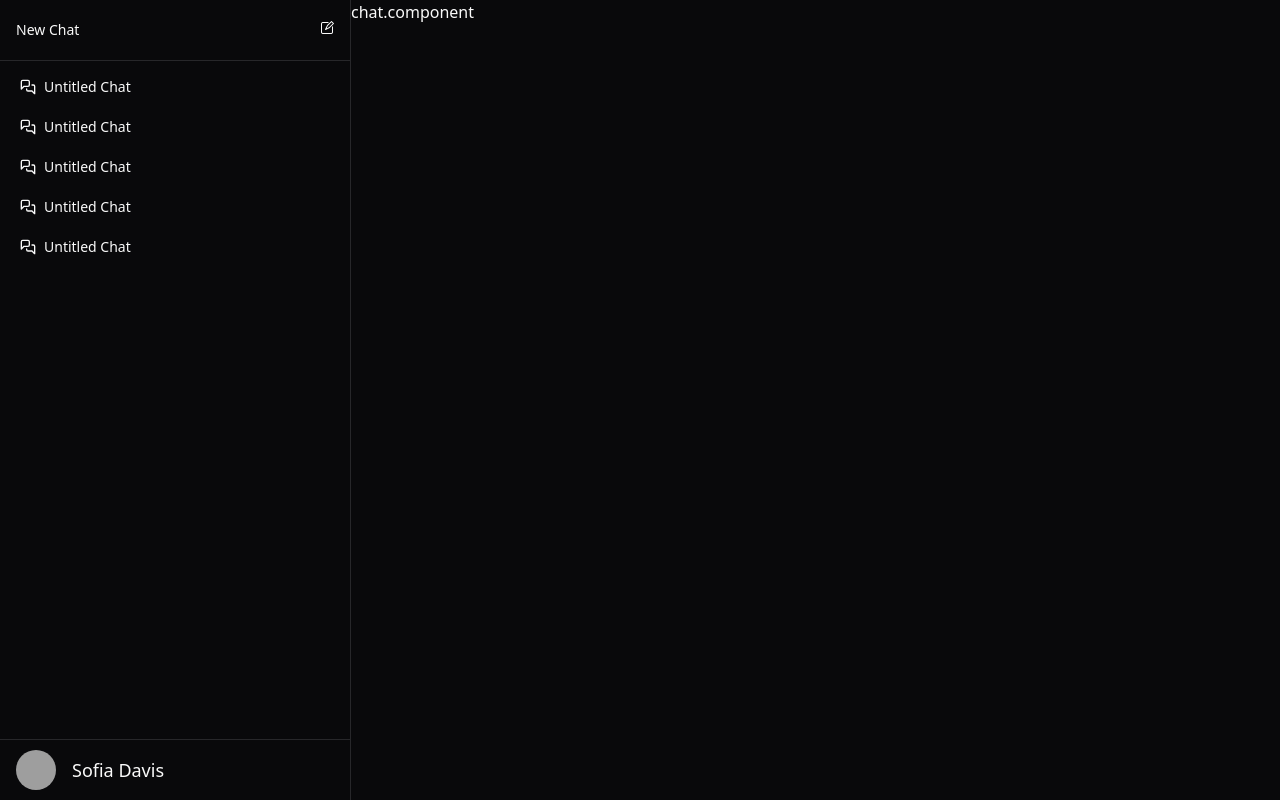
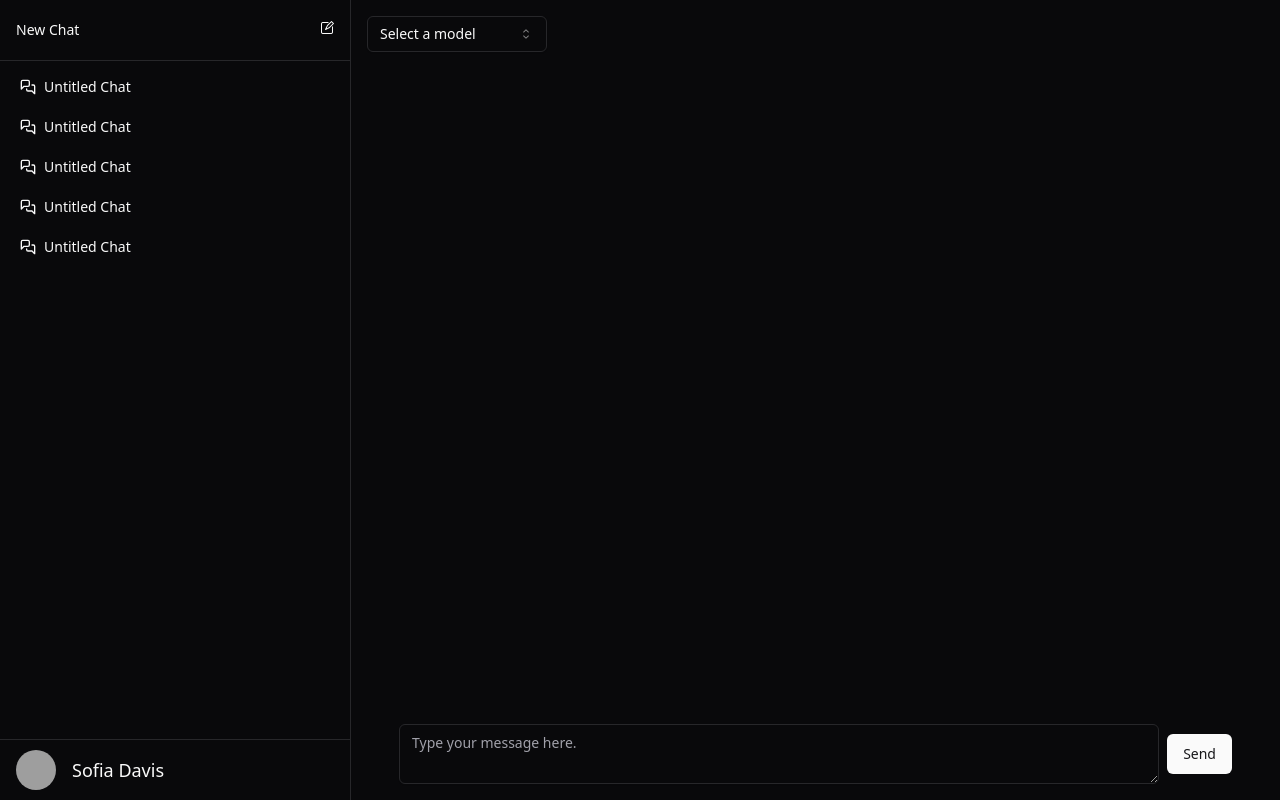
Before and after one commit to LuccaBessa/ollama-tauri-ui, a React (Vite) app: page / in a window 1280 px wide. Built offline with nearby package versions, Linux system fonts and the light colour scheme; grey boxes are pictures that could not be loaded.

Commit message:
Update chat.component.tsx

```diff
--- a/src/components/chat/chat.component.tsx
+++ b/src/components/chat/chat.component.tsx
@@ -1,3 +1,32 @@
+import { Button } from '@/components/ui/button';
+import { Select, SelectContent, SelectGroup, SelectItem, SelectLabel, SelectTrigger, SelectValue } from '@/components/ui/select';
+import { Textarea } from '@/components/ui/textarea';
+
 export default function Chat() {
-  return <div>chat.component</div>;
+  return (
+    <div className='flex flex-col gap-4 p-4 w-full h-full'>
+      <Select>
+        <SelectTrigger className='w-[180px]'>
+          <SelectValue placeholder='Select a model' />
+        </SelectTrigger>
+        <SelectContent>
+          <SelectGroup>
+            <SelectLabel>Models</SelectLabel>
+            <SelectItem value='apple'>Apple</SelectItem>
+            <SelectItem value='banana'>Banana</SelectItem>
+            <SelectItem value='blueberry'>Blueberry</SelectItem>
+            <SelectItem value='grapes'>Grapes</SelectItem>
+            <SelectItem value='pineapple'>Pineapple</SelectItem>
+          </SelectGroup>
+        </SelectContent>
+      </Select>
+      <section className='flex flex-col px-8 h-full'>
+        <div className='flex-grow'></div>
+        <div className='flex flex-row items-center w-full gap-2'>
+          <Textarea placeholder='Type your message here.' />
+          <Button>Send</Button>
+        </div>
+      </section>
+    </div>
+  );
 }
```
